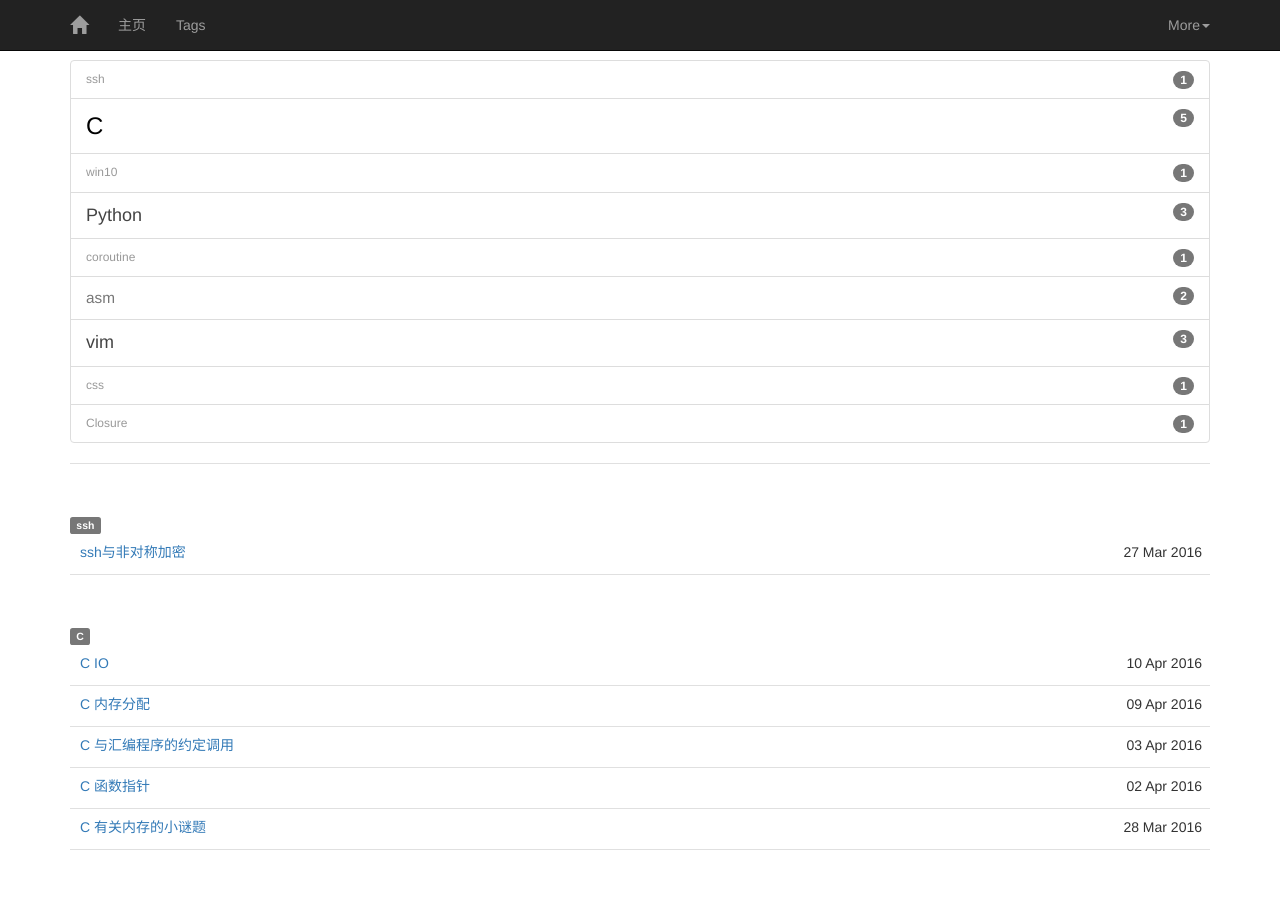
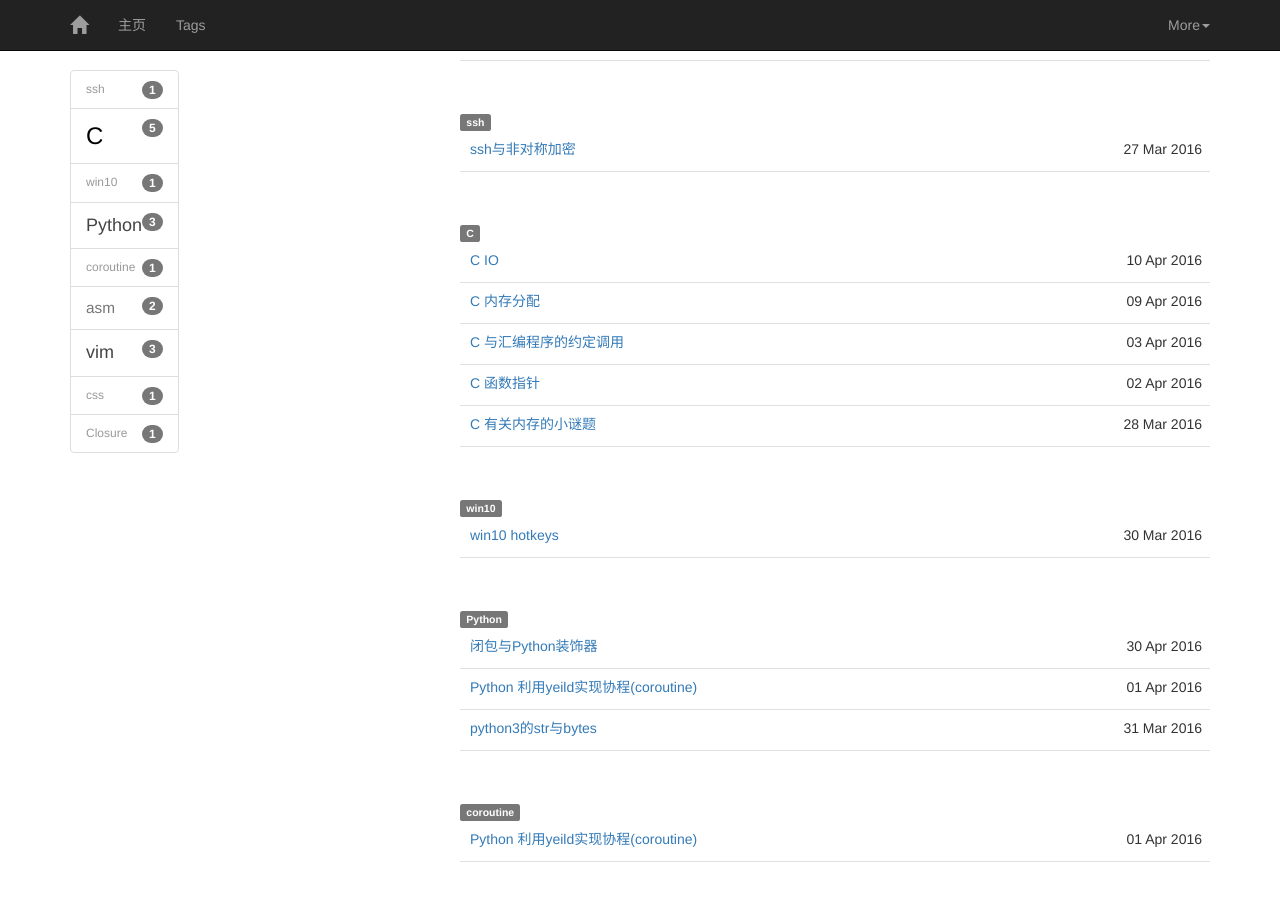
Before and after one commit to mapan1984/mapan1984.github.io, a Jekyll site: the page built from Tags/index.html, in a window 1280 px wide and 900 px high. Built offline with Jekyll 4.4.1, drawn with Linux system fonts in a browser that asks for light colours.

Commit message:
modify tags to two column

```diff
--- a/Tags/index.html
+++ b/Tags/index.html
@@ -3,4 +3,36 @@ layout: default
 title: Tags
 ---
 
-{% include tags.html %}
+<div class="container">
+    <div class="row">
+        <div class="col-md-4">
+            <div class="tags" style="position: fixed; top: 60px">
+            {% include pre_tags.html %}
+            </div>
+        </div>
+        <div class="col-md-8">
+            <ul class="posts">
+                {% for tag in site.tags %}
+                <li id="{{ tag[0] }}"  style="position: relative; padding-top: 50px;"
+                    class="tag-list">
+                    <span class="label label-default">{{ tag[0] }}</span>
+                </li>
+                    {% for post in tag[1] %}
+                        <li class="post-list">
+                        <div class="post-list-content">
+                            <div class="post-list-date">
+                                {{ post.date | date_to_string }}
+                            </div>
+                            <div class="post-footer">
+                                <a href="{{ site.baseurl }}{{ post.url }}">
+                                    {{ post.title }}
+                                </a>
+                            </div>
+                        </div>
+                        </li>
+                    {% endfor %}
+                {% endfor %}
+            </ul>
+        </div>
+    </div>
+</div>
--- a/_includes/page_turn.html
+++ b/_includes/page_turn.html
@@ -1,4 +1,4 @@
-<div class="post-footer">
+<div class="post-turn">
     <ul class="pager">
       {% if page.previous %}
         <li class="previous"><a href="{{ page.previous.url }}"><span aria-hidden="true">&larr;</span> Older</a></li>
@@ -11,4 +11,4 @@
         <li class="next disabled"><a href="#">Newer <span aria-hidden="true">&rarr;</span></a></li>
       {% endif %}
     </ul>
-</div><!-- post-footer -->
+</div>
--- a/_includes/tags.html
+++ /dev/null
@@ -1,22 +0,0 @@
-<div class="container">
-    {% include pre_tags.html %}
-    <ul class="posts">
-        {% for tag in site.tags %}
-        <li id="{{ tag[0] }}"  style="position: relative; padding-top: 50px;" class="tag-list">
-            <span class="label label-default">{{ tag[0] }}</span>
-        </li>
-            {% for post in tag[1] %}
-                <li class="post-list">
-                <div class="post-list-content">
-                    <div class="post-list-date">
-                        {{ post.date | date_to_string }}
-                    </div>
-                    <div class="post-footer">
-                        <a href="{{ site.baseurl }}{{ post.url }}">{{ post.title }}</a>
-                    </div>
-                </div>
-                </li>
-            {% endfor %}
-        {% endfor %}
-    </ul>
-</div>
--- a/stylesheets/post.css
+++ b/stylesheets/post.css
@@ -18,7 +18,7 @@ div.post-date {
     float: right;
     margin-top: -18px;
 }
-div.post-footer {
+div.post-turn {
     margin: 0 auto;
 }
 #toc {
```
